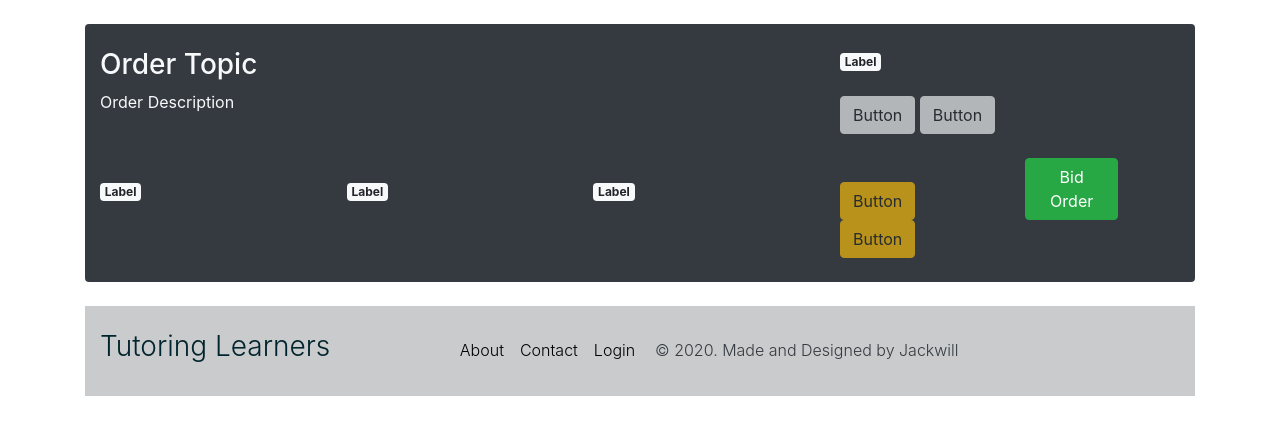
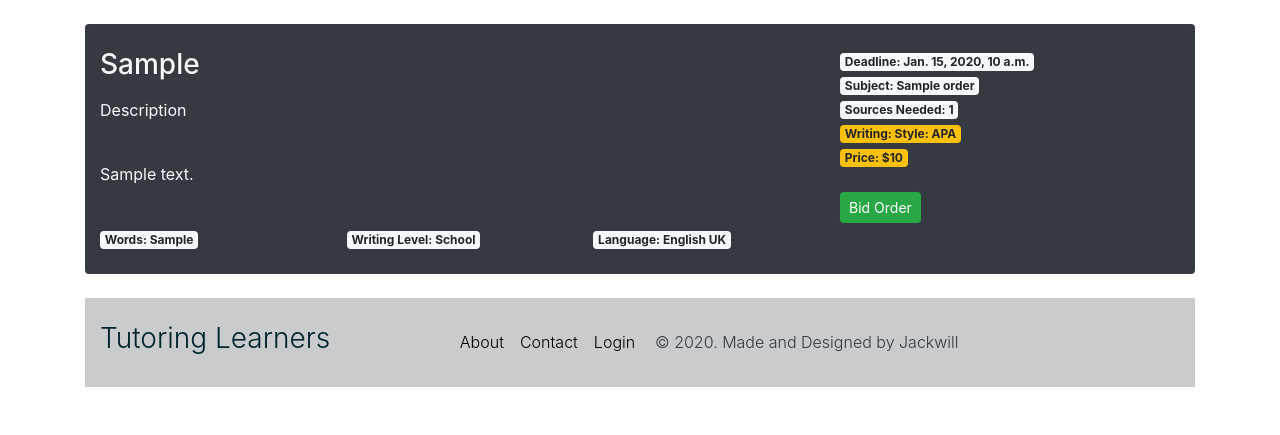
Before and after one commit to mundiakaluson/TL-django, a Django app: page /orders in a window 1280 px wide. Shown: the part 106-541 px from the top of the page. Run offline with Django 3.2, Linux system fonts and the light colour scheme; a user stored in the database is signed in; tables that the repository leaves empty hold one stand-in row (values such as "Sample post"); some libraries are stand-ins or nearby versions.

Commit message:
databse retival

```diff
--- a/TL/mainapp/templates/mainapp/orders.html
+++ b/TL/mainapp/templates/mainapp/orders.html
@@ -10,28 +10,32 @@
     <div class="container-fluid bg-dark text-light rounded">
         <br>
         <div class="row">
+
+            {% for order in orders.all %}
+
             <div class="col-md-12">
                 <div class="row">
                     <div class="col-md-8">
                         <div class="row">
                             <div class="col-md-12">
                                 <h3>
-                                    Order Topic
+                                    {{ order.topic }}
                                 </h3>
                                 <p class="text-light font-light">
-                                    Order Description
+                                    <p>Description</p>
+                                    <br>
+                                    {{ order.description }}
                                 </p>
-                                <br>
                                 <br>
                                 <div class="row">
                                     <div class="col-md-4">
-                                        <span class="badge badge-light">Label</span>
+                                        <span class="badge badge-light">Words: {{ order.words }}</span>
                                     </div>
                                     <div class="col-md-4">
-                                        <span class="badge badge-light">Label</span>
+                                        <span class="badge badge-light">Writing Level: {{ order.level }}</span>
                                     </div>
                                     <div class="col-md-4">
-                                        <span class="badge badge-light">Label</span>
+                                        <span class="badge badge-light">Language: {{ order.language }}</span>
                                     </div>
                                 </div>
                             </div>
@@ -40,41 +44,38 @@
                     <div class="col-md-4">
                         <div class="row">
                             <div class="col-md-6">
-                                <span class="badge badge-light">Label</span>
+                                <span class="badge badge-light">Deadline: {{ order.deadline }}</span>
                             </div>
                         </div>
                         <div class="row">
-                            <div class="col-md-8">
+                            <div class="col-md-6">
+                                <span class="badge badge-light">
+                                    Subject: {{ order.subject }}
+                                </span>
 
-                                <br>
-
-                                <button type="button" class="btn btn-light" disabled>
-                                    Button
-                                </button>
-
-                                <button type="button" class="btn btn-light" disabled>
-                                    Button
-                                </button>
-                            </div>
-                            <div class="col-md-6">
-
-                                <br>
-                                <br>
-
-                                <button type="button" class="btn btn-warning" disabled>
-                                    Button
-                                </button>
-
-                                <button type="button" class="btn btn-warning" disabled>
-                                    Button
-                                </button>
+                                <span class="badge badge-light">
+                                    Sources Needed: {{ order.sources }}
+                                </span>
                             </div>
                             <br>
                             <br>
+                            <div class="col-sm-12">
+
+                                <span class="badge badge-warning">
+                                    Writing: Style: {{ order.style }}
+                                </span>
+
+                                <br>
+                                <span class="badge badge-warning" disabled>
+                                     Price: ${{ order.price }}
+                                </span>
+
+                            </div>
+                            <br>
+                            <br>
+                            <br>
                             <div class="col-4 align-items-end">
-                                <br>
-
-                                <button type="button" class="btn btn-success" >
+                                <button type="button" class="btn btn-sm btn-success" >
                                     Bid Order
                                 </button>
                         </div>
@@ -82,6 +83,7 @@
                 </div>
             </div>
         </div>
+        {% endfor %}
         <br>
     </div>
     <br>
--- a/TL/mainapp/views.py
+++ b/TL/mainapp/views.py
@@ -1,5 +1,6 @@
 from django.shortcuts import render
 from django.contrib.auth.decorators import login_required
+from .models import Order
 
 title = "Tutoring Learners"
 
@@ -11,4 +12,9 @@ def about(request):
 
 @login_required
 def orders(reqeust):
-    return render(reqeust, 'mainapp/orders.html', {"title": title})
+    #TODO: Render webpage to show orders after designing!
+
+    orders = Order.objects
+
+
+    return render(reqeust, 'mainapp/orders.html', {"title": title, "orders": orders})
```
Also changed, not shown: 1 other file.
